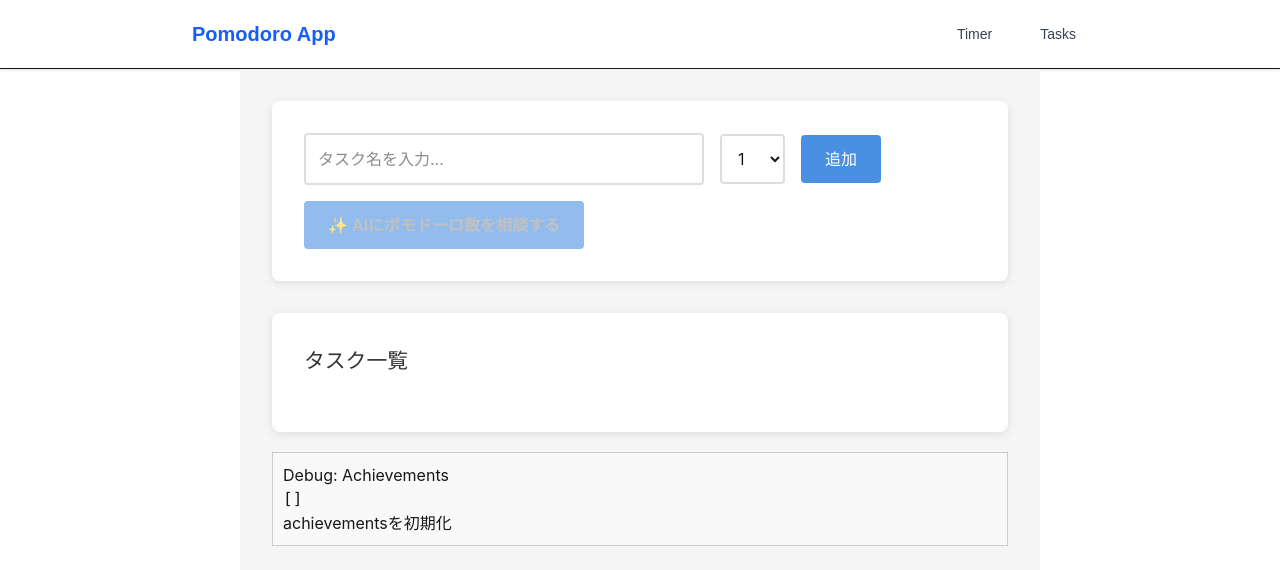
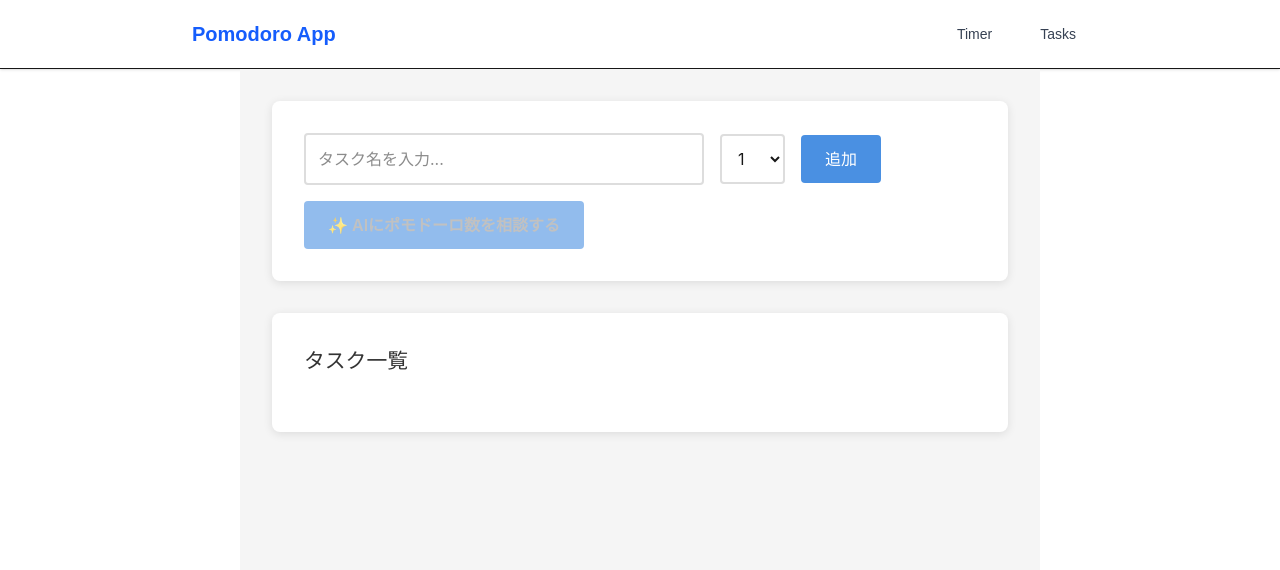
Before and after one commit to Tuyudaku561/pomodoro-todo-app, a Next.js app: page /task in a window 1280 px wide. Shown: the top 570 px of the page. Built offline with nearby package versions, Linux system fonts and the light colour scheme.

Commit message:
デバック・仮タイマー初期値などを本番環境へ戻す

```diff
--- a/app/task/TaskContext.tsx
+++ b/app/task/TaskContext.tsx
@@ -5,8 +5,8 @@ import type { Task, Achievement } from "./types";
 
 export type NewTask = Omit<Task, "id" | "isRunning" | "completed">;
 
-const WORK_TIME = 10;
-const BREAK_TIME = 10;
+const WORK_TIME = 25 * 60;
+const BREAK_TIME = 5 * 60;
 
 type TimerMode = "work" | "break";
 
--- a/app/task/page.tsx
+++ b/app/task/page.tsx
@@ -10,7 +10,7 @@ import { useTasks } from "./TaskContext";
  */
 export default function TaskPage() {
 	const { tasks, achievements, clearAchievements } = useTasks();
-	const DEBUG = true; // デバッグ用: trueでachievementsを表示、falseで非表示
+	const DEBUG = false; // デバッグ用: trueでachievementsを表示、falseで非表示
 
 	return (
 		<div className="task-page">
```
